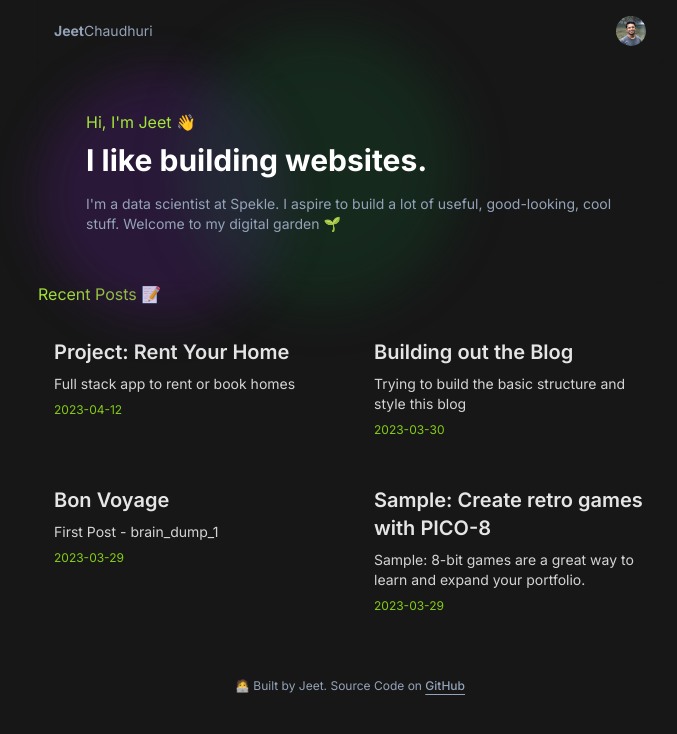
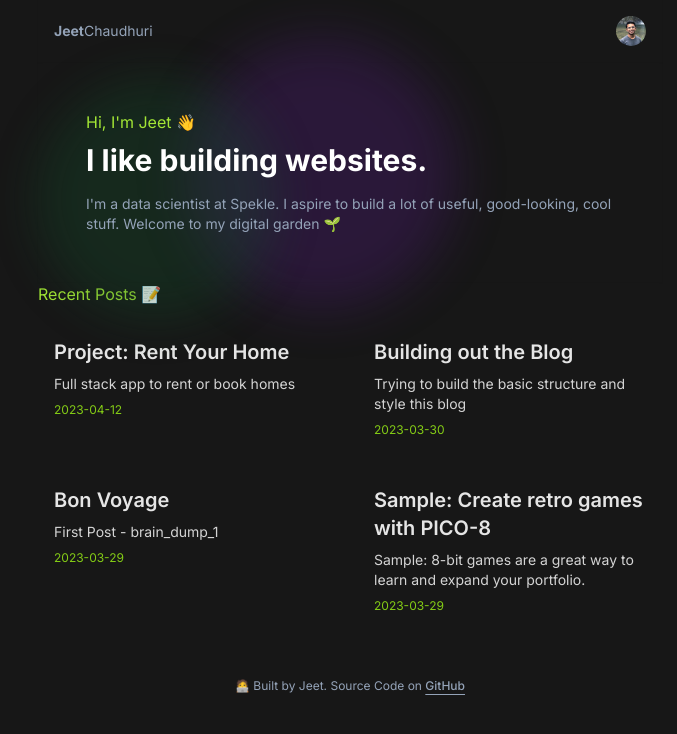
Before and after one commit to jeetch/my-blog, a Next.js app: page / in a window 1280 px wide. Shown: the top 734 px of the page, without its empty margins (290-967 px from the left). Built offline with nearby package versions, Linux system fonts and the light colour scheme.

Commit message:
added blobs 4

```diff
--- a/components/Background.tsx
+++ b/components/Background.tsx
@@ -6,8 +6,8 @@ const Background: FC<BackgroundProps> = ({}) => {
   return (
     <div className="absolute top-0 left-0 -z-10 h-full w-full flex justify-center">
       <div className="relative h-full w-full">
-        <div className="absolute top-0 left-0 w-64 h-64 bg-purple-900 rounded-full filter blur-xl opacity-30 animate-blob "></div>
-        <div className="absolute top-0 left-1/4 w-64 h-64 bg-green-900 rounded-full   filter blur-xl opacity-30 animate-blob animation-delay-2000"></div>
+        <div className="absolute top-0 left-1/4 w-64 h-64 bg-purple-900 rounded-full filter blur-xl opacity-30 animate-blob "></div>
+        <div className="absolute top-0 left-0 w-64 h-64 bg-green-900 rounded-full   filter blur-xl opacity-30 animate-blob animation-delay-2000"></div>
       </div>
     </div>
   );
--- a/tailwind.config.js
+++ b/tailwind.config.js
@@ -31,7 +31,7 @@ module.exports = {
         },
       },
       animation: {
-        blob: "blob 3s infinite",
+        blob: "blob 5s infinite",
       },
     },
   },
```
